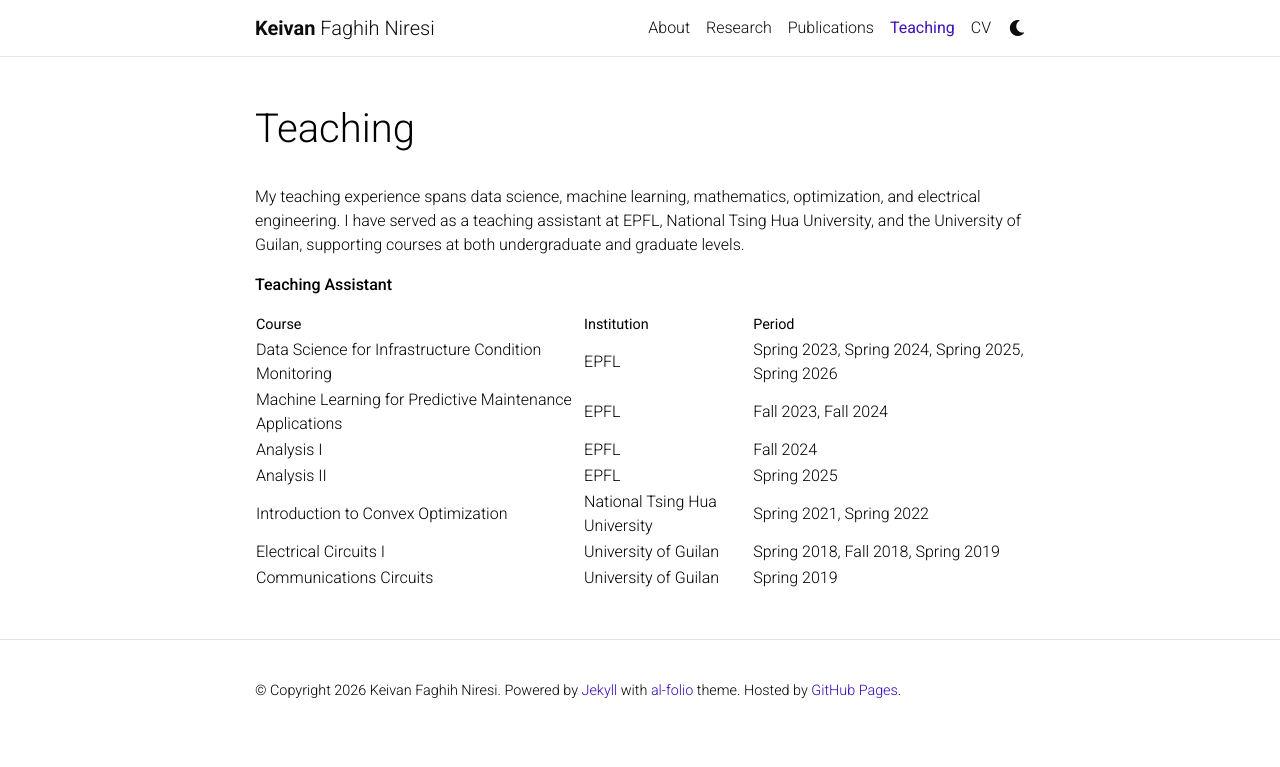
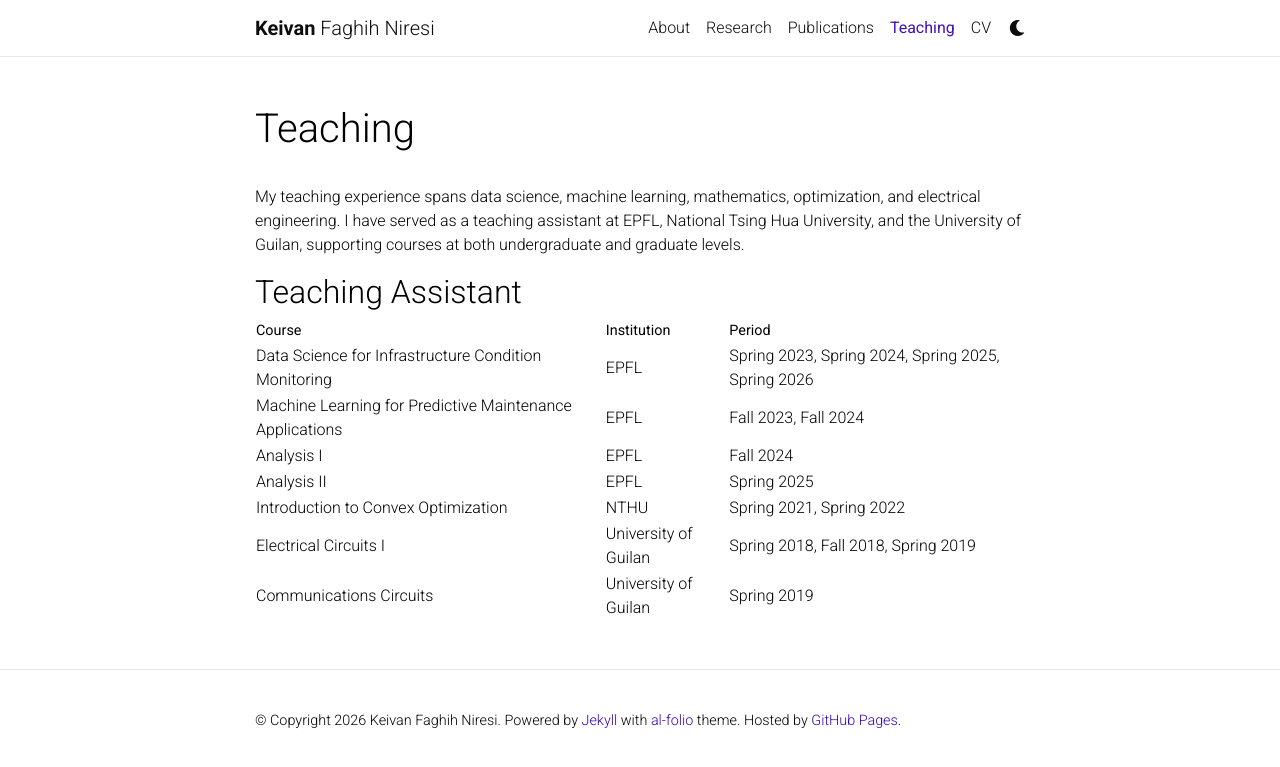
Before and after one commit to Keiv4n/keiv4n.github.io, a Jekyll site: the page built from _pages/teaching.md, in a window 1280 px wide. Shown: the top 767 px of the page. Built offline with Jekyll 4.4.1, drawn with Linux system fonts in a browser that asks for light colours; comment, search, counter and statistics services are not loaded; a style sheet for code colours, icons or effects is not loaded.

Commit message:
Update teaching.md

```diff
--- a/_pages/teaching.md
+++ b/_pages/teaching.md
@@ -9,7 +9,7 @@ nav_order: 4
 My teaching experience spans data science, machine learning, mathematics, optimization, and electrical engineering. I have served as a teaching assistant at EPFL, National Tsing Hua University, and the University of Guilan, supporting courses at both undergraduate and graduate levels.
 
 
-**Teaching Assistant**
+## Teaching Assistant ##
 
 | Course | Institution | Period |
 |---|---|---|
@@ -17,6 +17,6 @@ My teaching experience spans data science, machine learning, mathematics, optimi
 | Machine Learning for Predictive Maintenance Applications | EPFL | Fall 2023, Fall 2024 |
 | Analysis I | EPFL | Fall 2024 |
 | Analysis II | EPFL | Spring 2025 |
-| Introduction to Convex Optimization | National Tsing Hua University | Spring 2021, Spring 2022 |
+| Introduction to Convex Optimization | NTHU | Spring 2021, Spring 2022 |
 | Electrical Circuits I | University of Guilan | Spring 2018, Fall 2018, Spring 2019 |
 | Communications Circuits | University of Guilan | Spring 2019 |
```
